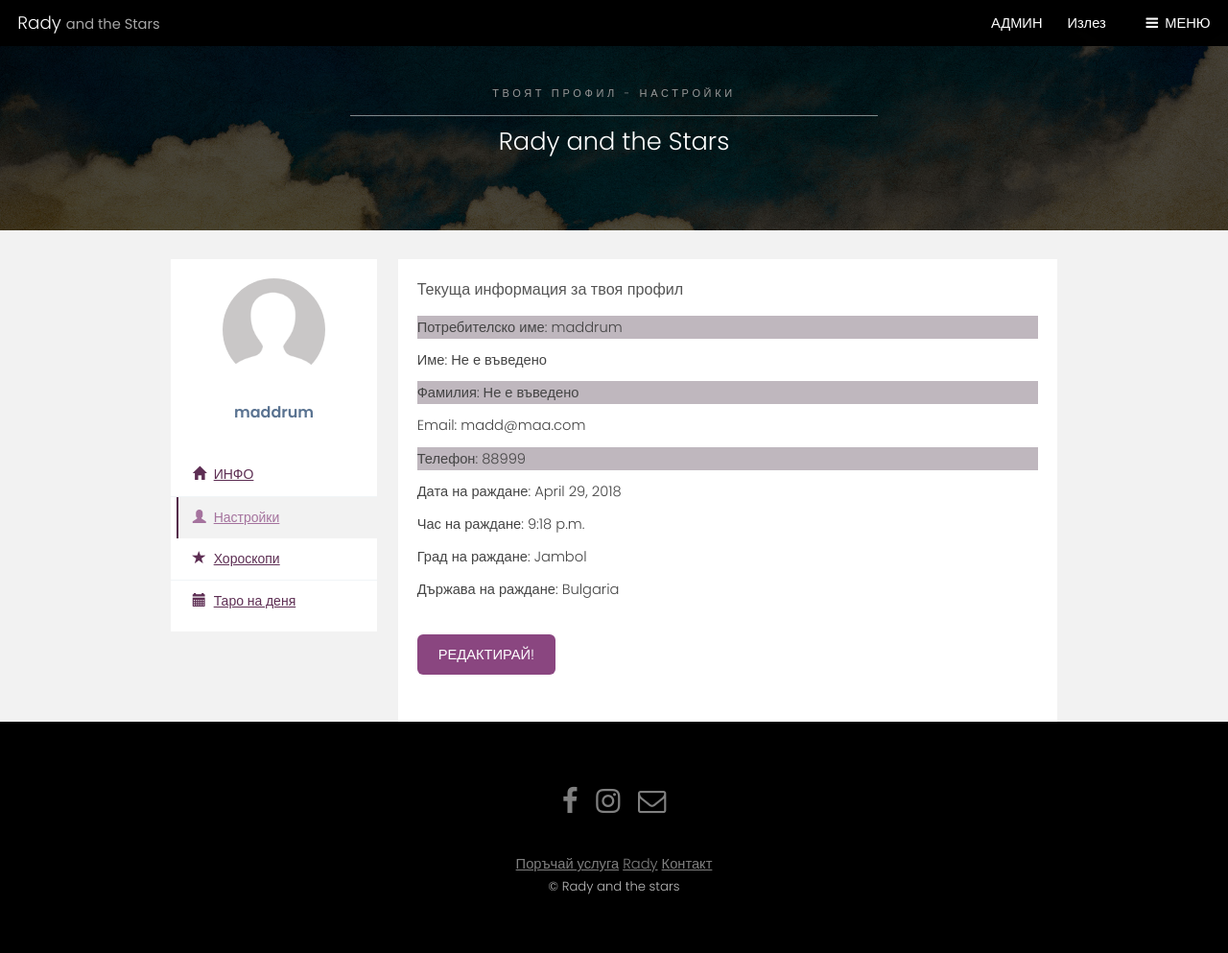
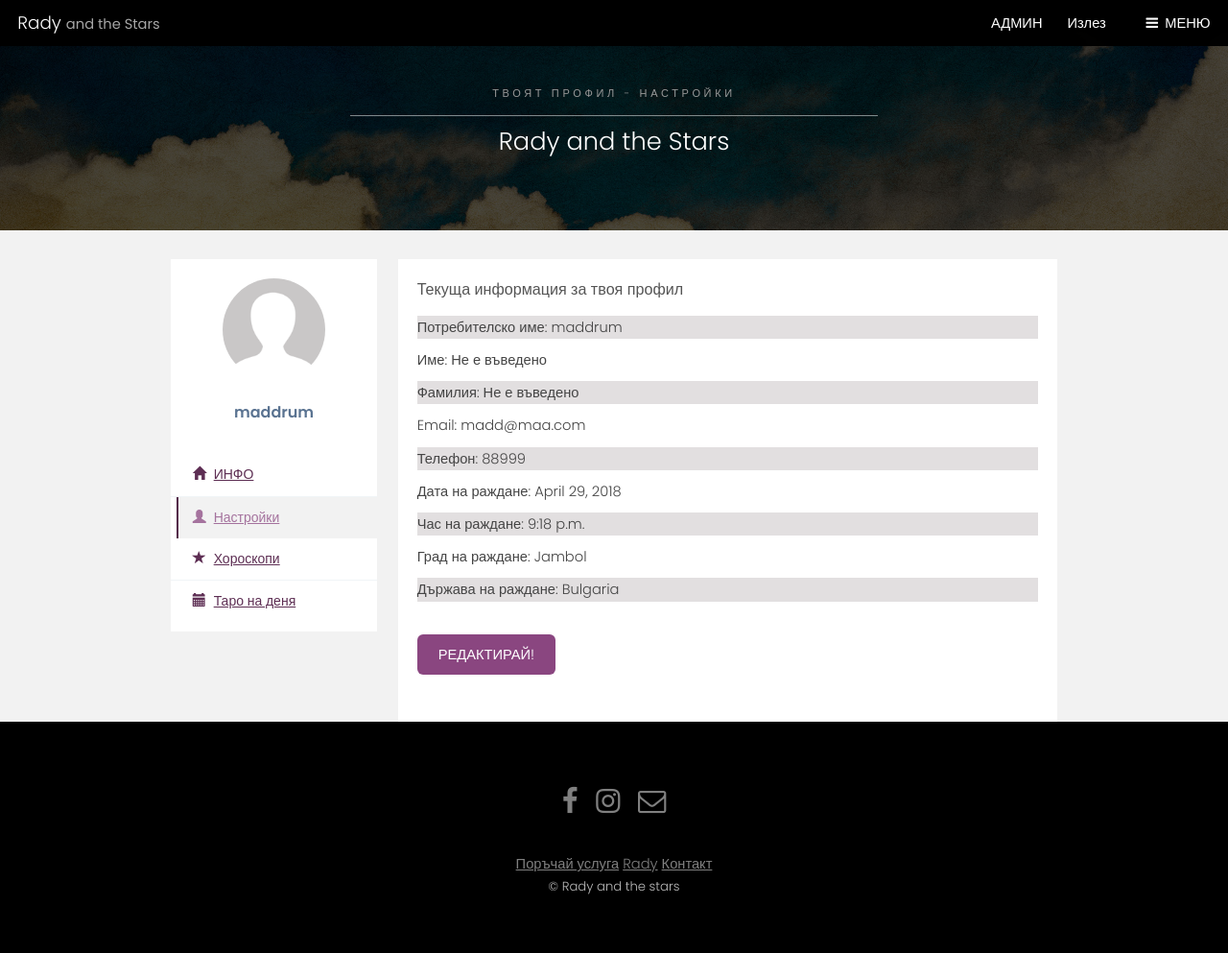
Before and after one commit to maddrum/Rady_and_the_Stars, a Django app: page /userportal/settings/ in a window 1280 px wide. Shown: the whole page at 96% size. Run offline with Django 3.2, Linux system fonts and the light colour scheme; a user stored in the database is signed in; data comes from the database, SQL or seed files in the repository; both versions use the stored data as it was after the commit; some libraries are stand-ins or nearby versions.

Commit message:
Сеттингс

```diff
--- a/templates/user_content/profile_settings_list_view.html
+++ b/templates/user_content/profile_settings_list_view.html
@@ -17,7 +17,7 @@
     <h4>Текуща информация за твоя профил</h4>
 
     {% for item in settings_list %}
-        <p style="margin-bottom: 10px; background-color: rgba(51,25,45,0.31)">Потребителско
+        <p style="margin-bottom: 10px; background-color: rgba(31,15,22,0.13)">Потребителско
             име: {{ item.user.username }}</p>
         {% if  item.user.first_name  != '' %}
             <p style="margin-bottom: 10px">Име: {{ item.user.first_name }}</p>
@@ -25,16 +25,16 @@
             <p style="margin-bottom: 10px">Име: Не е въведено</p>
         {% endif %}
         {% if  item.user.last_name  != '' %}
-            <p style="margin-bottom: 10px; background-color: rgba(51,25,45,0.31)">
+            <p style="margin-bottom: 10px; background-color: rgba(31,15,22,0.13)">
                 Фамилия: {{ item.user.last_name }}</p>
         {% else %}
-            <p style="margin-bottom: 10px; background-color: rgba(51,25,45,0.31)">Фамилия: Не е въведено</p>
+            <p style="margin-bottom: 10px; background-color: rgba(31,15,22,0.13)">Фамилия: Не е въведено</p>
         {% endif %}
         <p style="margin-bottom: 10px">Email: {{ item.user.email }}</p>
         {% if  item.phone  != '' %}
-            <p style="margin-bottom: 10px; background-color: rgba(51,25,45,0.31)">Телефон: {{ item.phone }}</p>
+            <p style="margin-bottom: 10px; background-color: rgba(31,15,22,0.13)">Телефон: {{ item.phone }}</p>
         {% else %}
-            <p style="margin-bottom: 10px; rgba(51,25,45,0.31)">Телефон: Не е въведено</p>
+            <p style="margin-bottom: 10px; background-color: rgba(31,15,22,0.13)">Телефон: Не е въведено</p>
         {% endif %}
         {% if  item.birthday  != '' %}
             <p style="margin-bottom: 10px">Дата на раждане: {{ item.birthday }}</p>
@@ -42,10 +42,10 @@
             <p style="margin-bottom: 10px">Дата на раждане:: Не е въведено</p>
         {% endif %}
         {% if  item.hour_of_birth  != '' %}
-            <p style="margin-bottom: 10px; rgba(51,25,45,0.31)">Час на
+            <p style="margin-bottom: 10px; background-color: rgba(31,15,22,0.13)">Час на
                 раждане: {{ item.hour_of_birth }}</p>
         {% else %}
-            <p style="margin-bottom: 10px; background-color: rgba(51,25,45,0.31)">Час на раждане:: Не е въведено</p>
+            <p style="margin-bottom: 10px; background-color: rgba(31,15,22,0.13)">Час на раждане:: Не е въведено</p>
         {% endif %}
         {% if  item.city_of_birth  != '' %}
             <p style="margin-bottom: 10px">Град на раждане: {{ item.city_of_birth }}</p>
@@ -53,10 +53,10 @@
             <p style="margin-bottom: 10px">Град на раждане:: Не е въведено</p>
         {% endif %}
         {% if  item.country_of_birth  != '' %}
-            <p style="margin-bottom: 10px; rgba(51,25,45,0.31)">Държава на
+            <p style="margin-bottom: 10px; background-color: rgba(31,15,22,0.13)">Държава на
                 раждане: {{ item.country_of_birth }}</p>
         {% else %}
-            <p style="margin-bottom: 10px; rgba(51,25,45,0.31))">Държава на раждане:: Не е
+            <p style="margin-bottom: 10px; background-color: rgba(31,15,22,0.13)">Държава на раждане:: Не е
                 въведено</p>
         {% endif %}
     {% endfor %}
```
Also changed, not shown: db.sqlite3.
